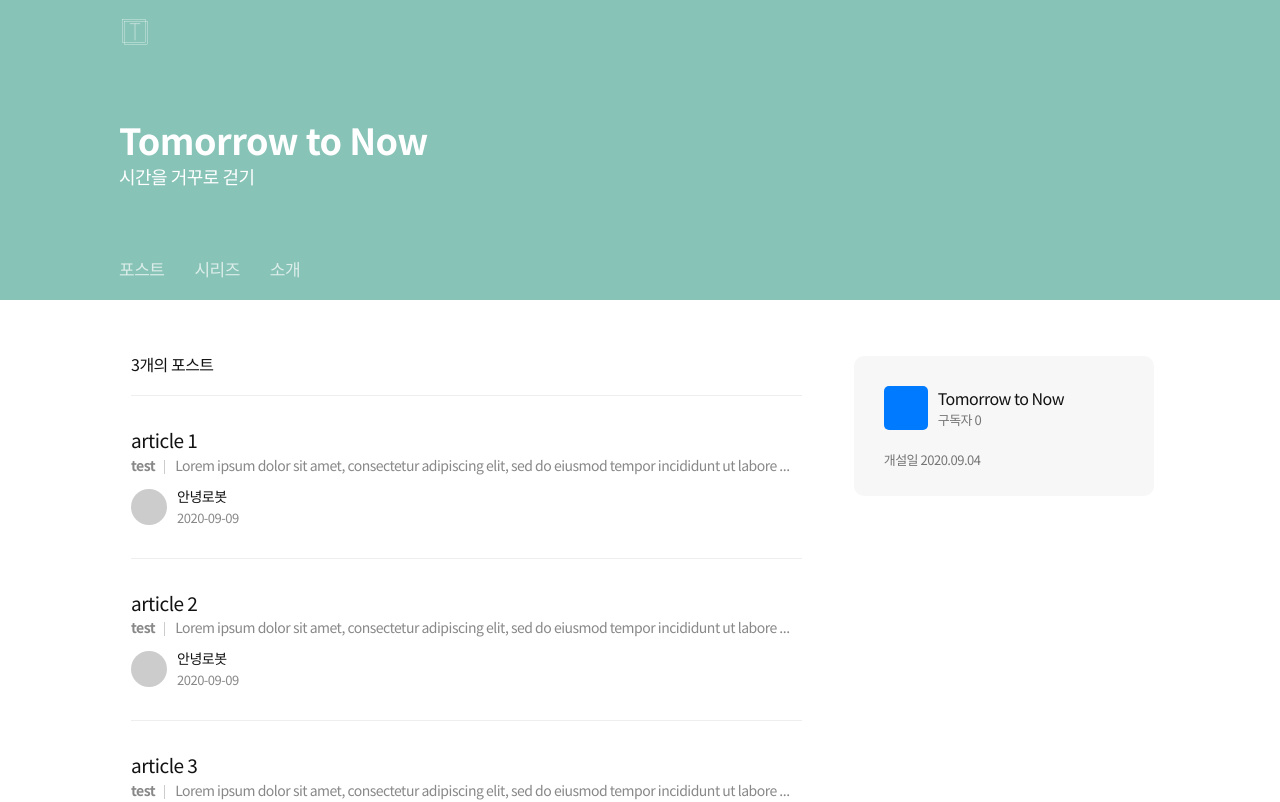
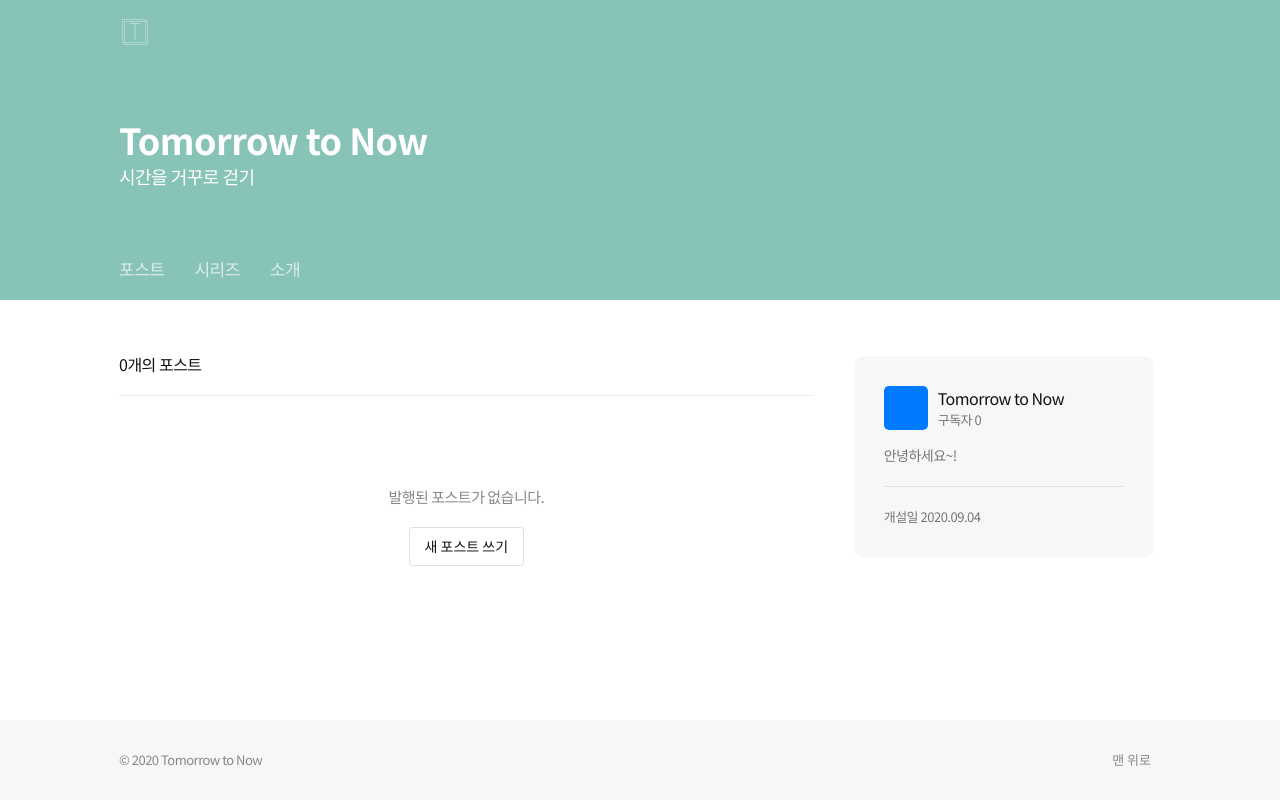
Before and after one commit to makepin2r/postark, a React (Create React App) app in the folder client/: page / in a window 1280 px wide. Shown: the top 802 px of the page. Built offline with nearby package versions, Linux system fonts and the light colour scheme.

Commit message:
intro.css css 입히기 진행중

```diff
--- a/client/src/App.css
+++ b/client/src/App.css
@@ -10,8 +10,21 @@ body {
     font-size: 14px;
     color: #121212;
 }
+
 address{
     margin-bottom: 0;
+}
+
+.btn {
+    padding: 8px 15px;
+}
+.btn.btn-dft {
+    color: #121212;
+    background: transparent;
+    border: 1px solid #dfdfdf;
+}
+.btn.btn-dft:hover {
+    background:rgba(0, 0, 0, 0.05);
 }
 
 .container {
--- a/client/src/App.js
+++ b/client/src/App.js
@@ -7,6 +7,7 @@ import {
 } from "react-router-dom"
 import LandingPage from './Components/Views/LandingPage'
 import SeriesPage from './Components/Views/SeriesPage/SeriesPage'
+import Intro from './Components/Views/Intro/Intro'
 import Header from './Components/Header/Header.js'
 import Footer from './Components/Footer/Footer.js'
 
@@ -14,18 +15,19 @@ class App extends Component {
   state = {
     title : 'Tomorrow to Now',
     subTitle: '시간을 거꾸로 걷기',
-    openingDate: '2020.09.04'
+    openingDate: '2020.09.04',
+    introduction: '안녕하세요~!',
+    subscriber: 10,
   }
   render() {
     return (
       <Fragment>
         <Header title={this.state.title} subTitle={this.state.subTitle} />
-        <Router>
             <Switch>
-              <Route exact path="/" component={() => <LandingPage title={this.state.title} openingDate={this.state.openingDate}/>}/>
-              <Route exact path="/series"  component={() => <SeriesPage title={this.state.title} openingDate={this.state.openingDate}/>}/>
+              <Route exact path="/" component={() => <LandingPage title={this.state.title} openingDate={this.state.openingDate} introduction={this.state.introduction}/>}/>
+              <Route exact path="/series"  component={() => <SeriesPage title={this.state.title} openingDate={this.state.openingDate} introduction={this.state.introduction}/>}/>
+              <Route exact path="/intro"  component={() => <Intro title={this.state.title} openingDate={this.state.openingDate} introduction={this.state.introduction} subscriber={this.state.subscriber}/>}/>
             </Switch>
-        </Router>
         <Footer title={this.state.title} />
       </Fragment>
     );
--- a/client/src/Components/Header/Header.js
+++ b/client/src/Components/Header/Header.js
@@ -1,4 +1,5 @@
 import React, { Component } from 'react'
+import { Link } from 'react-router-dom';
 
 class Header extends Component {
     render() {
@@ -18,9 +19,9 @@ class Header extends Component {
                     </div>
                     <div className="nav-bar">
                         <ul className="flex flex-start-v flex-center-h">
-                            <li><a href="javascript:;">포스트</a></li>
-                            <li><a href="javascript:;">시리즈</a></li>
-                            <li><a href="javascript:;">소개</a></li>
+                            <li><Link to="/">포스트</Link></li>
+                            <li><Link to="/series">시리즈</Link></li>
+                            <li><Link to="/intro">소개</Link></li>
                         </ul>
                     </div>
                 </div>
--- /dev/null
+++ b/client/src/Components/Views/Intro/Intro.js
@@ -0,0 +1,35 @@
+import React, { Component } from 'react'
+
+class Intro extends Component {
+    render() {
+        const { title, introduction, openingDate, subscriber  } = this.props;
+        return (
+            <div className="main-container">
+                <div className="intro-box postype">
+                    <div class="pic-wrap">
+                        <span className="thumb-logo"></span>
+                    </div>
+                    <div class="content-wrap">
+                        <p className="title">안녕로봇</p>
+                        {introduction && <p>{introduction}</p>}
+                        <ul>
+                            <li>구독자 {subscriber}명</li>
+                            <li>개설일 {openingDate}</li>
+                        </ul>
+                    </div>
+                </div>
+                <div className="intro-box user">
+                    <div class="pic-wrap">
+                    <span className="thumb-user"></span>
+                    </div>
+                    <div class="content-wrap">
+                        <p className="title">탁승현</p>
+                    </div>
+                </div>
+            </div>
+        )
+    }
+}
+
+
+export default Intro
--- a/client/src/Components/Views/LandingPage.js
+++ b/client/src/Components/Views/LandingPage.js
@@ -6,34 +6,35 @@ import PostList from './PostList'
 class LandingPage extends Component {
     state = {
         info : [
-            {
-                id: 0,
-                title: 'article 1',
-                subTitle: 'test',
-                content:'Lorem ipsum dolor sit amet, consectetur adipiscing elit, sed do eiusmod tempor incididunt ut labore et dolore magna aliqua. Ut enim ad minim veniam, quis nostrud exercitation ullamco laboris nisi ut aliquip ex ea commodo consequat. Duis aute irure dolor in reprehenderit in voluptate velit esse cillum dolore eu fugiat nulla pariatur. Excepteur sint occaecat cupidatat non proident, sunt in culpa qui officia deserunt mollit anim id est laborum.',
-                date: '2020-09-09',
-                author: '안녕로봇'
-            },
-            {
-                id: 1,
-                title: 'article 2',
-                subTitle: 'test',
-                content:'Lorem ipsum dolor sit amet, consectetur adipiscing elit, sed do eiusmod tempor incididunt ut labore et dolore magna aliqua. Ut enim ad minim veniam, quis nostrud exercitation ullamco laboris nisi ut aliquip ex ea commodo consequat. Duis aute irure dolor in reprehenderit in voluptate velit esse cillum dolore eu fugiat nulla pariatur. Excepteur sint occaecat cupidatat non proident, sunt in culpa qui officia deserunt mollit anim id est laborum.',
-                date: '2020-09-09',
-                author: '안녕로봇'
-            },
-            {
-                id: 2,
-                title: 'article 3',
-                subTitle: 'test',
-                content:'Lorem ipsum dolor sit amet, consectetur adipiscing elit, sed do eiusmod tempor incididunt ut labore et dolore magna aliqua. Ut enim ad minim veniam, quis nostrud exercitation ullamco laboris nisi ut aliquip ex ea commodo consequat. Duis aute irure dolor in reprehenderit in voluptate velit esse cillum dolore eu fugiat nulla pariatur. Excepteur sint occaecat cupidatat non proident, sunt in culpa qui officia deserunt mollit anim id est laborum.',
-                date: '2020-09-09',
-                author: '안녕로봇'
-            }
+            // {
+            //     id: 0,
+            //     title: 'article 1',
+            //     subTitle: 'test',
+            //     content:'Lorem ipsum dolor sit amet, consectetur adipiscing elit, sed do eiusmod tempor incididunt ut labore et dolore magna aliqua. Ut enim ad minim veniam, quis nostrud exercitation ullamco laboris nisi ut aliquip ex ea commodo consequat. Duis aute irure dolor in reprehenderit in voluptate velit esse cillum dolore eu fugiat nulla pariatur. Excepteur sint occaecat cupidatat non proident, sunt in culpa qui officia deserunt mollit anim id est laborum.',
+            //     date: '2020-09-09',
+            //     author: '안녕로봇'
+            // },
+            // {
+            //     id: 1,
+            //     title: 'article 2',
+            //     subTitle: 'test',
+            //     content:'Lorem ipsum dolor sit amet, consectetur adipiscing elit, sed do eiusmod tempor incididunt ut labore et dolore magna aliqua. Ut enim ad minim veniam, quis nostrud exercitation ullamco laboris nisi ut aliquip ex ea commodo consequat. Duis aute irure dolor in reprehenderit in voluptate velit esse cillum dolore eu fugiat nulla pariatur. Excepteur sint occaecat cupidatat non proident, sunt in culpa qui officia deserunt mollit anim id est laborum.',
+            //     date: '2020-09-09',
+            //     author: '안녕로봇'
+            // },
+            // {
+            //     id: 2,
+            //     title: 'article 3',
+            //     subTitle: 'test',
+            //     content:'Lorem ipsum dolor sit amet, consectetur adipiscing elit, sed do eiusmod tempor incididunt ut labore et dolore magna aliqua. Ut enim ad minim veniam, quis nostrud exercitation ullamco laboris nisi ut aliquip ex ea commodo consequat. Duis aute irure dolor in reprehenderit in voluptate velit esse cillum dolore eu fugiat nulla pariatur. Excepteur sint occaecat cupidatat non proident, sunt in culpa qui officia deserunt mollit anim id est laborum.',
+            //     date: '2020-09-09',
+            //     author: '안녕로봇'
+            // }
         ]
     }
 
     render() {
+        const { title, subTitle, introduction, openingDate } = this.props;
         return (
                 <div className="main-container">
                     <div className="container flex flex-between-v">
@@ -41,20 +42,30 @@ class LandingPage extends Component {
                         <div className="wrap flex flex-between-v">
                                 <p className="section-title">{this.state.info.length}개의 포스트</p>
                             </div>
-                            <div>
-                                <PostList data={this.state.info} />
-                            </div>
+                            {
+                                this.state.info.length === 0 ?
+                                (<div className="no-content-box">
+                                    발행된 포스트가 없습니다.
+                                    <button className="btn btn-dft">새 포스트 쓰기</button>
+                                </div>):
+                                (<div>
+                                    <PostList data={this.state.info} />
+                                </div>)
+                            }
                         </div>
                         <div className="side-bar">
                             <div className="section-profile">
                                 <div className="section-profile-info">
                                     <span className="logo-postark"></span>
                                     <div class="text-wrap">
-                                        <p className="title">{this.props.title}</p>
+                                        <p className="title">{title}</p>
                                         <p>구독자 0</p>
                                     </div>
                                 </div>
-                                <p className="section-profile-date">개설일 {this.props.openingDate}</p>
+                                {
+                                    introduction && <p class="introduction">{introduction}</p>
+                                }
+                                <p className="section-profile-date">개설일 {openingDate}</p>
                             </div>
                         </div>
                     </div>
--- a/client/src/Components/Views/Main.css
+++ b/client/src/Components/Views/Main.css
@@ -1,11 +1,24 @@
+.no-content-box {
+    width: 100%;
+    min-height: 240px;
+    display: flex;
+    justify-content: center;
+    flex-direction: column;
+    align-items: center;
+    font-size: 15px;
+    color: #888888;
+    line-height: 4em;
+}
+
 .main-container {
     padding: 56px 0 0 0;
     width: 100%;
+    min-height: calc(100vh - 380px);
+    box-sizing: border-box;
 }
 
 .main-container .container > .content {
     width: 66.667%;
-    padding: 0 12px;
     min-height: 340px;
 }
 
@@ -40,7 +53,7 @@
 
 .main-container .container .side-bar .section-profile {
     width: 300px;
-    height: 140px;
+    min-height: 140px;
     background: #f7f7f7;
     border-radius: 10px;
     box-sizing: border-box;
@@ -53,7 +66,6 @@
     display: flex;
     justify-content: flex-start;
     align-items: center;
-    margin-bottom: 20px;
 }
 
 .main-container .container .side-bar .logo-postark {
@@ -69,3 +81,13 @@
     font-size: 16px;
     color: #121212;
 }
+
+.main-container .container .side-bar .introduction {
+    font-size: 14px;
+    padding: 15px 0 20px;
+    border-bottom: 1px solid #dedede;
+}
+
+.main-container .container .side-bar .section-profile-date {
+    padding-top: 20px;
+}
--- a/client/src/index.js
+++ b/client/src/index.js
@@ -1,5 +1,8 @@
 import React from 'react';
 import ReactDOM from 'react-dom';
+import {
+  BrowserRouter as Router
+} from 'react-router-dom'
 import App from './App';
 import 'bootstrap/dist/css/bootstrap.css';
 import './reset.css'
@@ -11,6 +14,8 @@ import './Components/Views/PostBox.css'
 // import './Components/Views/LandingPage.css'
 
 ReactDOM.render(
-  <App />,
+  <Router>
+    <App />
+  </Router>,
    document.getElementById('root')
 );
```
Also changed, not shown: client/src/Components/Views/SeriesPage/SeriesPage.js (+14 -7 lines), client/src/Components/Views/SeriesPage/SeriesPage.css (added).
